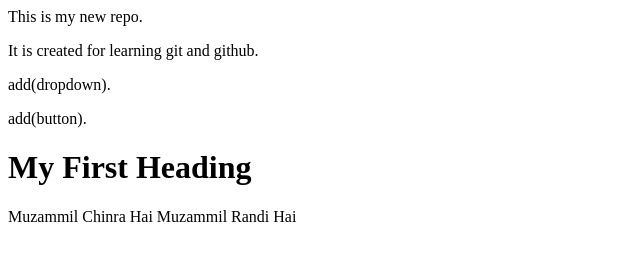
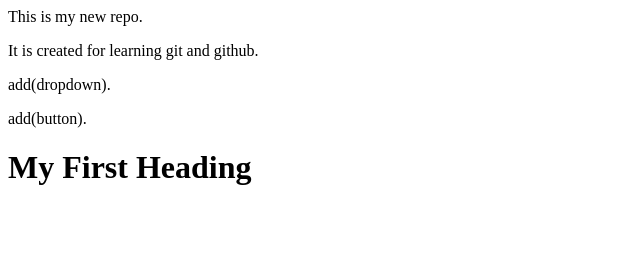
Before and after one commit to ShaikhMudassir09/local_repo2, a plain HTML site: page Index.html in a window 1280 px wide. Shown: the whole page, without its empty margins (0-640 px from the left). Drawn offline with Linux system fonts and the light colour scheme.

Commit message:
Remove redundant headings from Index.html

```diff
--- a/Index.html
+++ b/Index.html
@@ -3,5 +3,3 @@
 <p>add(dropdown).</p>
 <p>add(button).</p>
 <h1>My First Heading</h1>
-<h>Muzammil Chinra Hai</h>
-<h>Muzammil Randi Hai</h>
```
